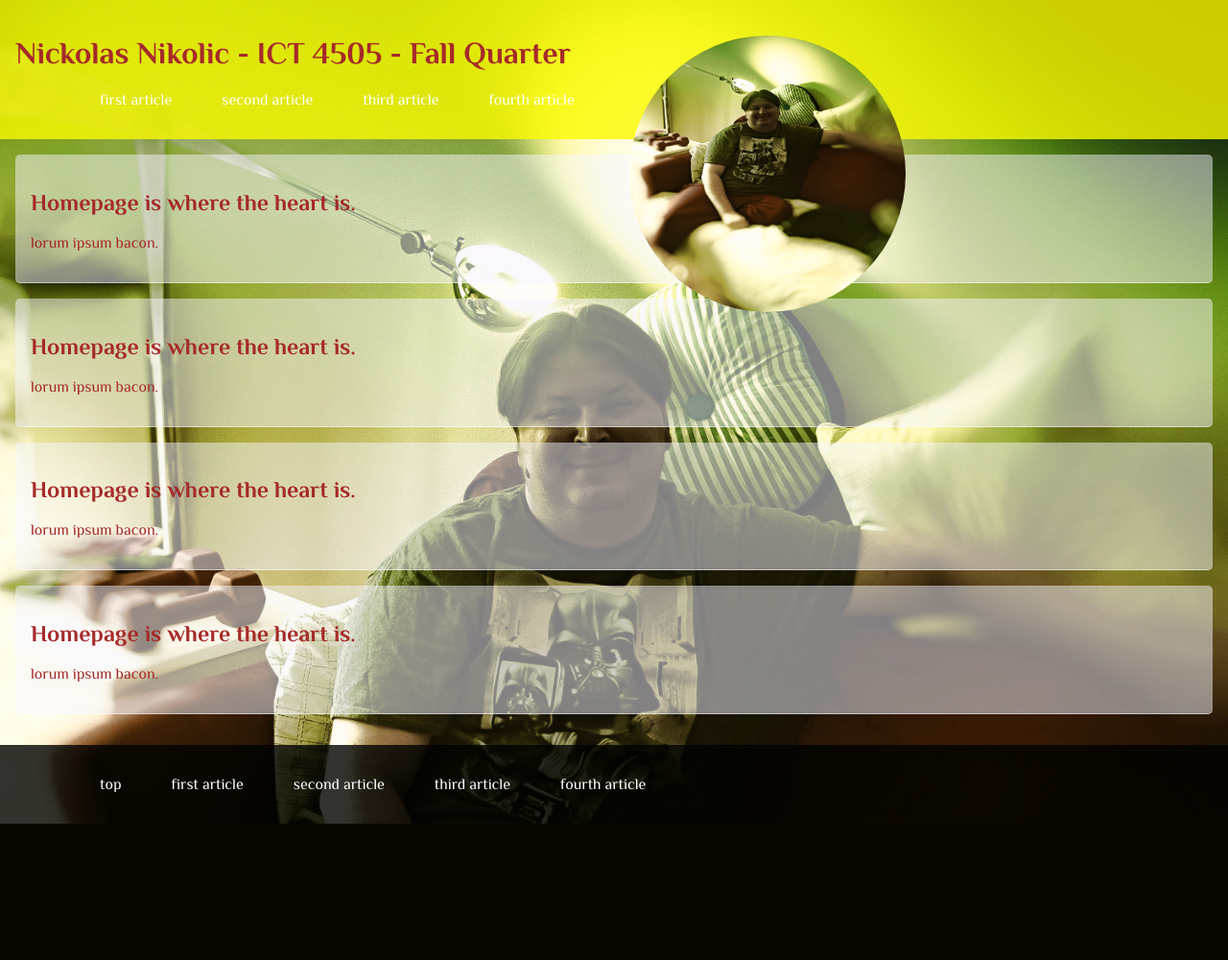
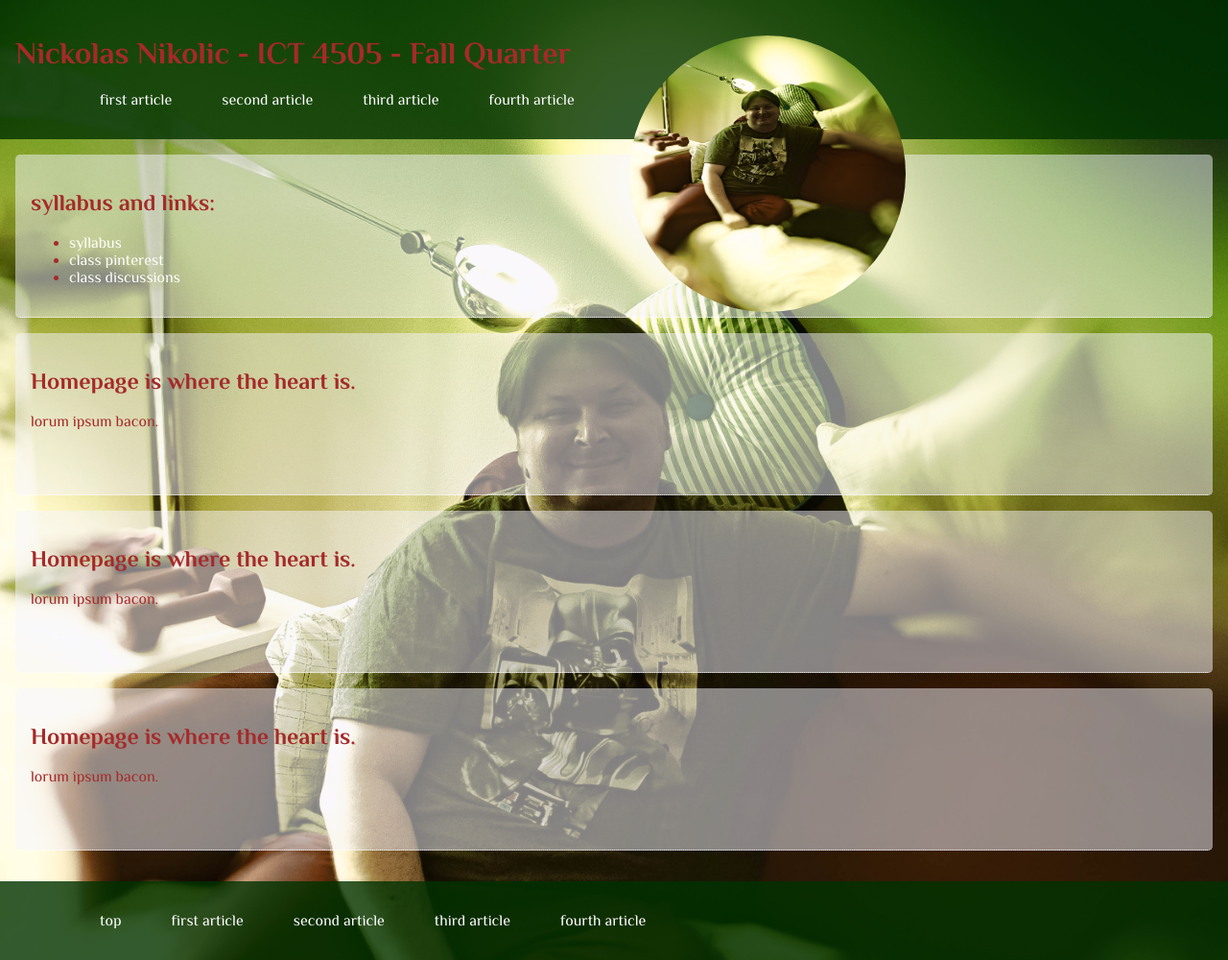
Before and after one commit to nickolasnikolic/nn-v2, a PHP site: page /yo/4505/index.html in a window 1280 px wide. Shown: the whole page at 96% size. Before the commit the page ends 858 px from the top, so only its background shows below. Run offline with PHP 8.4, Linux system fonts and the light colour scheme.

Commit message:
styling up some

```diff
--- a/yo/4505/css/main.css
+++ b/yo/4505/css/main.css
@@ -9,7 +9,7 @@ body{
 }
 
 header{
-    background-color: rgba(250,252,0,0.8);
+    background-color: rgba(0,50,0,0.8);
     padding: 1em;
 }
 
@@ -37,6 +37,7 @@ section{
 }
 
 article{
+    min-height: 8.5em;
     padding: 1em;
     margin-bottom: 1em;
     border-bottom: 1px dotted white;
@@ -46,6 +47,6 @@ article{
 }
 
 footer{
-    background-color: rgba(0,2,0,0.8);
+    background-color: rgba(0,50,0,0.8);
     padding: 1em;
 }
--- a/yo/4505/index.html
+++ b/yo/4505/index.html
@@ -23,8 +23,12 @@
     <section>
         <article>
             <a name="anchor1"></a>
-            <h2>Homepage is where the heart is.</h2>
-            <p>lorum ipsum bacon.</p>
+            <h2>syllabus and links:</h2>
+            <ul>
+                <li><a href="https://canvas.du.edu/courses/30249/assignments/syllabus" target="_blank">syllabus</a></li>
+                <li><a href="https://www.pinterest.com/lam3975/ict-4505-web-design-management-fall-2015/" target="_blank">class pinterest</a></li>
+                <li><a href="https://canvas.du.edu/groups/7685/discussion_topics" target="_blank">class discussions</a></li>
+            </ul>
         </article>
         <article>
             <a name="anchor2"></a>
```
